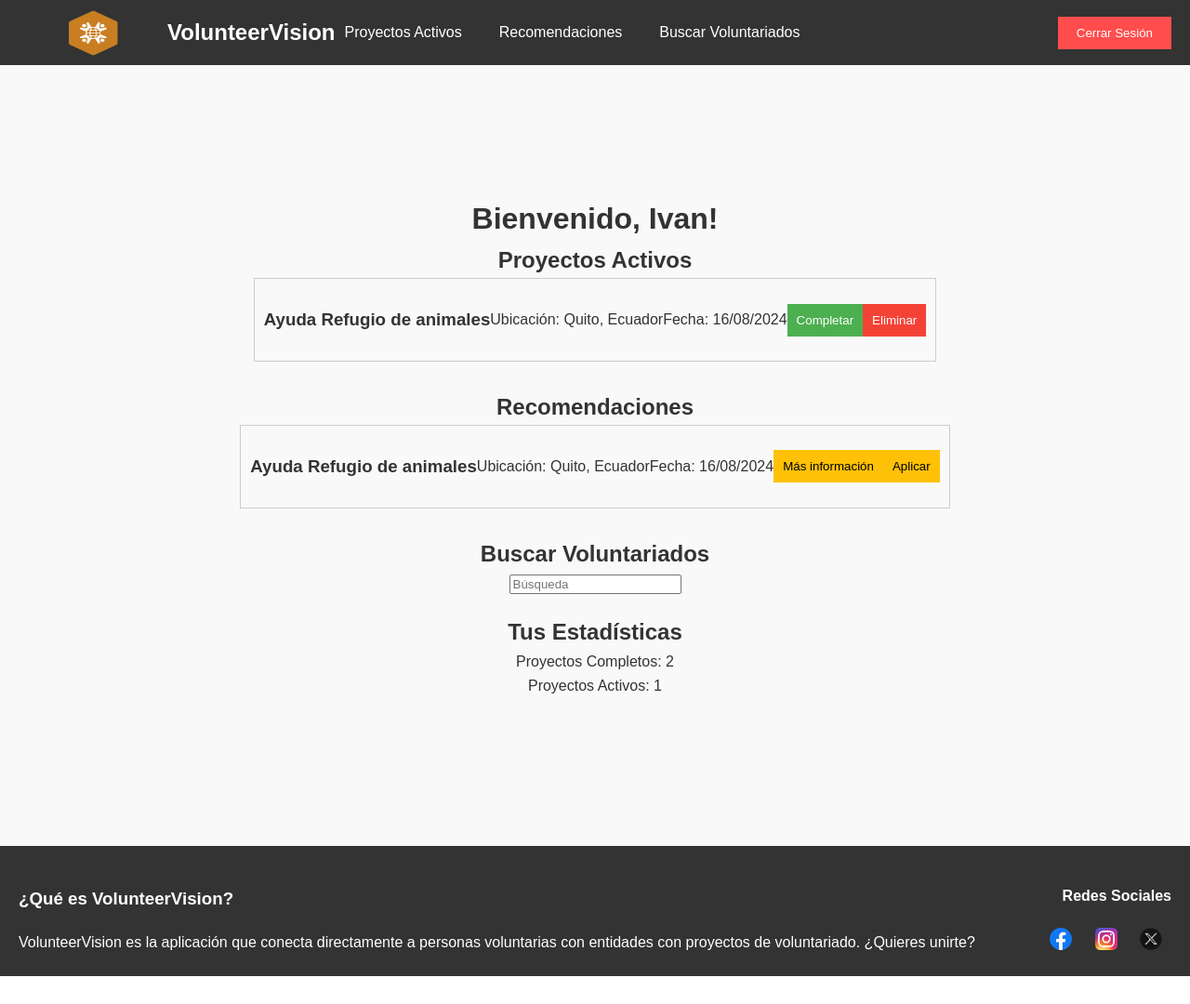
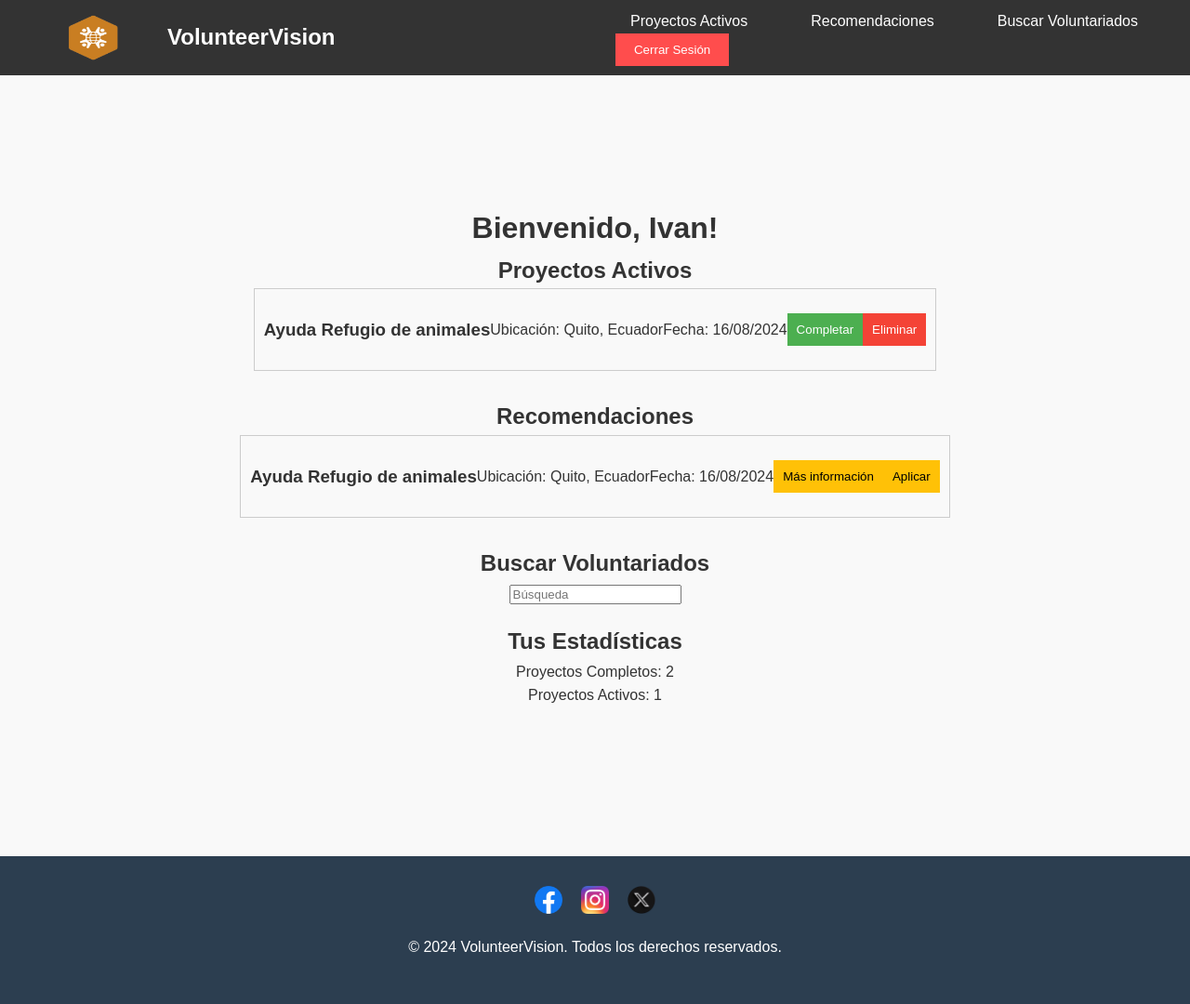
Before and after one commit to KevinYuvi/ProyectoDesarrollo, a Flask app: page /ingresar in a window 1280 px wide. Shown: the whole page at 93% size. Before the commit the page ends 1050 px from the top, so only its background shows below. Run offline with Flask 2, Linux system fonts and the light colour scheme.

Commit message:
Agregamos un banner en el index, y colocamos un mismo header y footer

```diff
--- a/src/static/css/style_index.css
+++ b/src/static/css/style_index.css
@@ -53,7 +53,7 @@
 }
 
 .hero {
-    background: url('hero-bg.jpg') no-repeat center center/cover;
+    background: url('/static/assets/banner.png') no-repeat center center/cover;
     color: white;
     text-align: center;
     padding: 5rem 2rem;
--- a/src/static/css/styles.css
+++ b/src/static/css/styles.css
@@ -15,23 +15,39 @@
 }
 
 header {
+    background: #2c3e50;
+    color: white;
+    padding: 1rem 2rem;
     display: flex;
     justify-content: space-between;
     align-items: center;
-    background-color: #333;
-    color: white;
-    padding: 10px 20px;
 }
 
-.company-name {
-    font-size: 24px;
-    /* Ajustar tamaño de la fuente según sea necesario */
+header .logo {
+    font-size: 1.5rem;
     font-weight: bold;
-    /* Ajustar peso de la fuente para hacerla más audaz */
-    color: #fff;
-    /* Color blanco para el texto */
-    margin-right: 10px;
-    /* Ajustar margen derecho según sea necesario */
+}
+
+header nav ul {
+    list-style: none;
+    display: flex;
+    gap: 1rem;
+}
+
+header nav ul li {
+    margin: 0;
+}
+
+header nav ul li a {
+    color: white;
+    text-decoration: none;
+    padding: 0.5rem 1rem;
+    border-radius: 5px;
+    transition: background 0.3s;
+}
+
+header nav ul li a:hover {
+    background: #34495e;
 }
 
 .logo {
@@ -41,37 +57,8 @@
 
 .logo img {
     width: 150px;
-    /* Ajustar el ancho según sea necesario */
     height: auto;
     margin-right: 10px;
-    /* Ajustar el espacio según sea necesario */
-}
-
-nav {
-    display: flex;
-    justify-content: space-between;
-    align-items: center;
-    width: 100%;
-}
-
-.nav-left {
-    display: flex;
-    align-items: center;
-}
-
-nav ul {
-    list-style: none;
-    display: flex;
-    gap: 20px;
-}
-
-nav ul li {
-    display: inline;
-}
-
-nav ul li a {
-    color: white;
-    text-decoration: none;
 }
 
 .auth-buttons {
@@ -216,31 +203,68 @@
 }
 
 footer {
-    background-color: #333;
+    background: #2c3e50;
     color: white;
-    display: flex;
-    justify-content: space-between;
-    align-items: center;
-    padding: 20px;
+    padding: 2rem;
+    text-align: center;
 }
 
-footer .about {
-    text-align: left;
+
+footer nav ul {
+    list-style: none;
+    display: flex;
+    justify-content: center;
+    gap: 1rem;
 }
 
-footer .social {
-    text-align: right;
+footer nav ul li {
+    margin: 0;
 }
 
-footer .social a {
+footer nav ul li a {
     color: white;
-    margin: 0 10px;
     text-decoration: none;
+    padding: 0.5rem 1rem;
+    border-radius: 5px;
+    transition: background 0.3s;
 }
 
-footer .social img {
-    width: 24px;
-    height: 24px;
+footer nav ul li a:hover {
+    background: #34495e;
+}
+
+footer .social-media a img {
+    width: 30px;
+    margin: 0 0.5rem;
+}
+
+footer .contact p {
+    margin: 1rem 0;
+}
+
+footer .contact form {
+    display: flex;
+    justify-content: center;
+    gap: 0.5rem;
+}
+
+footer .contact form input {
+    padding: 0.5rem;
+    border: none;
+    border-radius: 5px;
+}
+
+footer .contact form button {
+    padding: 0.5rem 1rem;
+    border: none;
+    background: #e74c3c;
+    color: white;
+    border-radius: 5px;
+    transition: background 0.3s;
+}
+
+footer .contact form button:hover {
+    background: #c0392b;
 }
 
 /* Estilos específicos para el login */
--- a/src/templates/index.html
+++ b/src/templates/index.html
@@ -19,7 +19,7 @@
                 <li><a href="#">Inicio</a></li>
                 <li><a href="#about">Sobre Nosotros</a></li>
                 <li><a href="#home">Oportunidades</a></li>
-                <li><a href="#footer">Contacto</a></li>
+                <li><a href="#footer">Beneficios</a></li>
                 <li><a href="/login">Iniciar Sesión</a></li>
                 <li><a href="/register">Registrarse</a></li>
             </ul>
@@ -108,7 +108,7 @@
 
     <section class="final-cta">
         <h2>Únete Ahora y Comienza a Hacer la Diferencia</h2>
-        <a href="#" class="cta">Únete Ahora</a>
+        <a href="/login" class="cta">Únete Ahora</a>
     </section>
 
     <footer id="footer">
--- a/src/templates/ingresar.html
+++ b/src/templates/ingresar.html
@@ -60,18 +60,15 @@
     </main>
     </div>
     <footer id="footer">
-        <div class="about">
-            <h3>¿Qué es VolunteerVision?</h3>
-            <p>VolunteerVision es la aplicación que conecta directamente a personas voluntarias con entidades con
-                proyectos de voluntariado. ¿Quieres unirte?</p>
+        <div class="social-media">
+            <a href="https://www.facebook.com/"><img src="{{ url_for('static', filename='assets/facebook.png') }}"
+                alt="Facebook"></a>
+        <a href="https://www.instagram.com/"><img src="{{ url_for('static', filename='assets/instagram.png') }}"
+                alt="Instagram"></a>
+        <a href="https://x.com/home"><img src="{{ url_for('static', filename='assets/x.png') }}" alt="X"></a>
         </div>
-        <div class="social">
-            <h4>Redes Sociales</h4>
-            <a href="https://www.facebook.com/"><img src="{{ url_for('static', filename='assets/facebook.png') }}"
-                    alt="Facebook"></a>
-            <a href="https://www.instagram.com/"><img src="{{ url_for('static', filename='assets/instagram.png') }}"
-                    alt="Instagram"></a>
-            <a href="https://x.com/home"><img src="{{ url_for('static', filename='assets/x.png') }}" alt="X"></a>
+        <div class="contact">
+            <p>&copy; 2024 VolunteerVision. Todos los derechos reservados.</p>
         </div>
     </footer>
     <script src="/src/static/js/script.js"></script>
```
Also changed, not shown: src/templates/intereses.html (+8 -11 lines), src/templates/login.html (+6 -12 lines), src/templates/register.html (+6 -13 lines), src/static/assets/banner.jpg (deleted), src/static/assets/banner.png (added).
